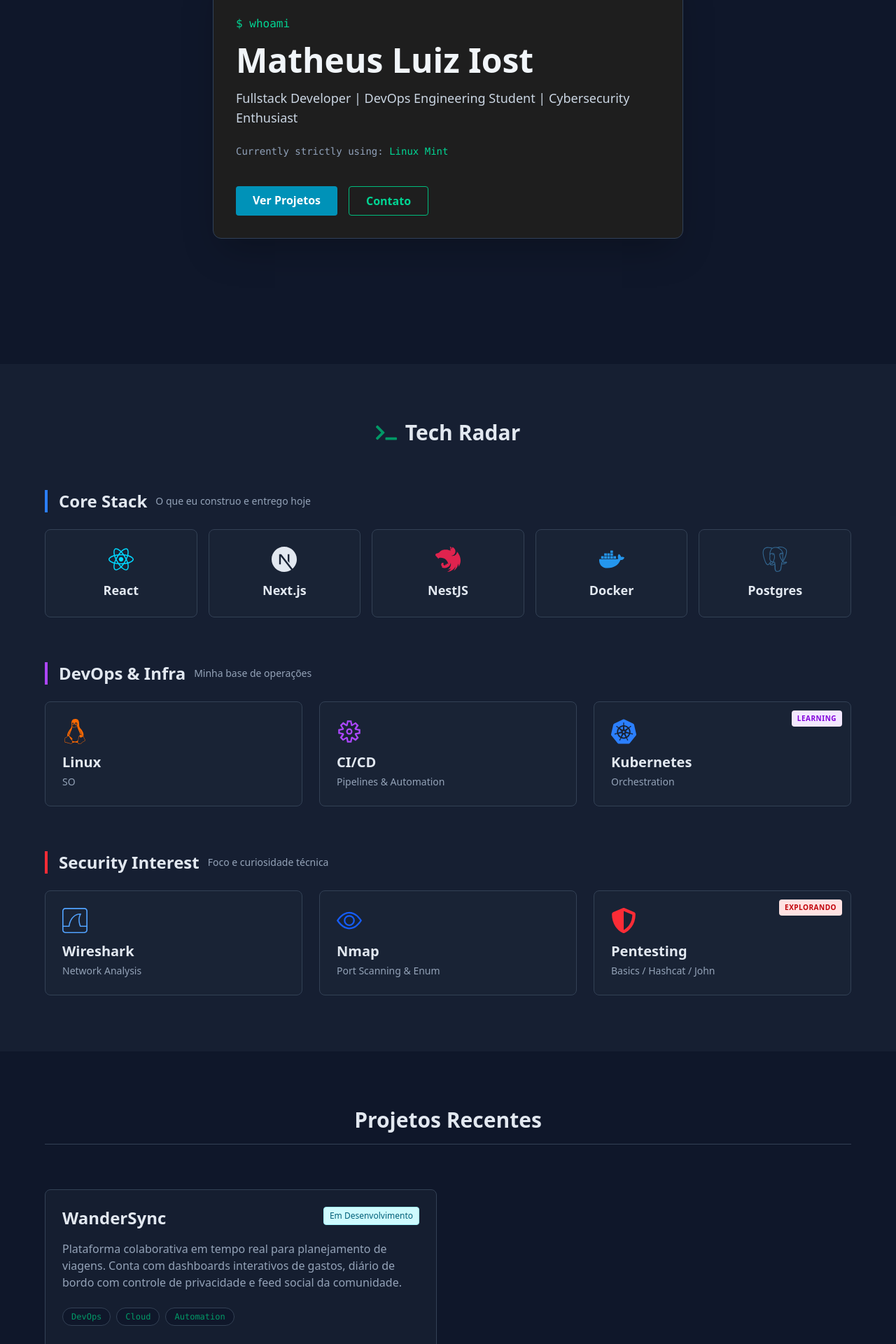
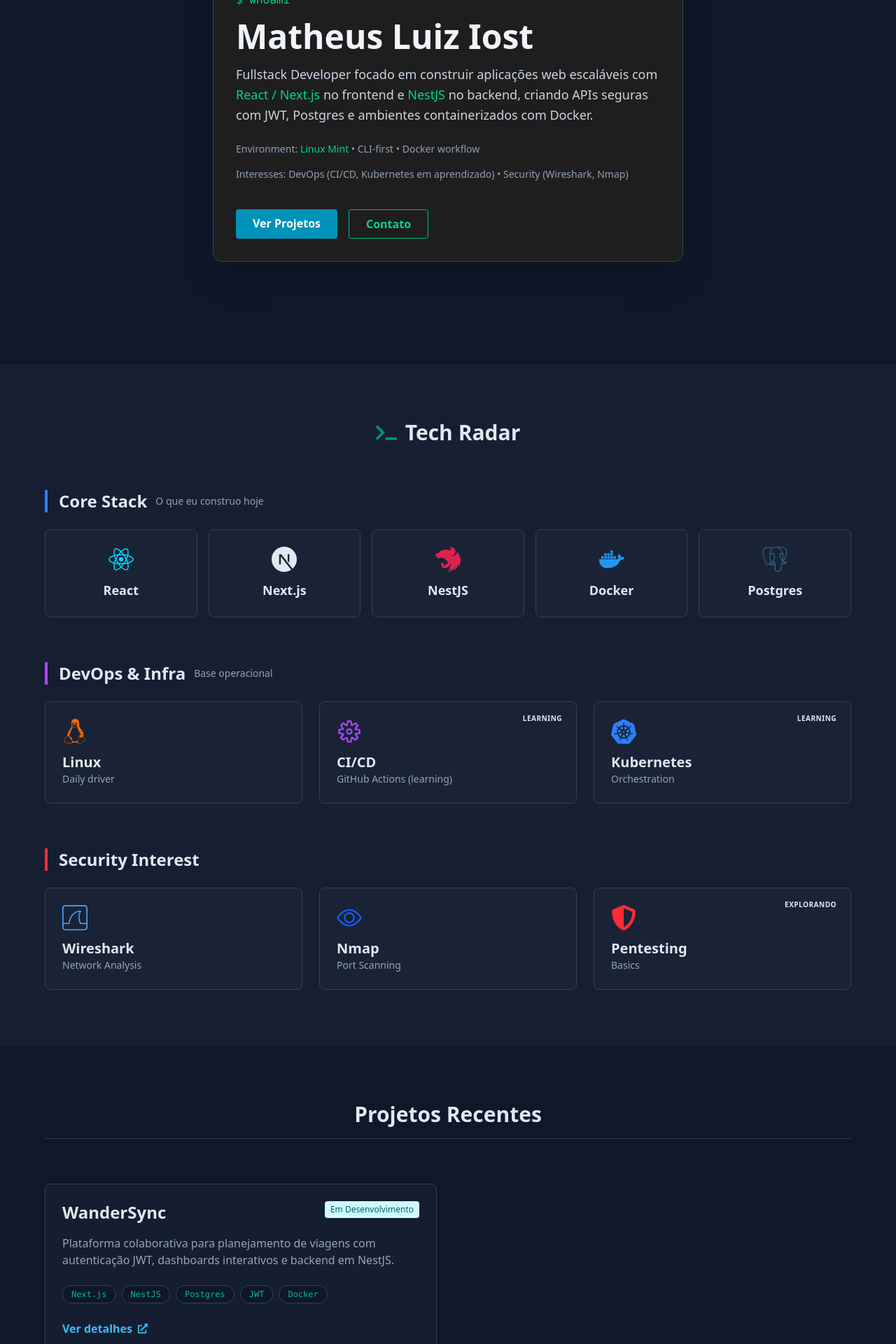
Before and after one commit to theusinhoiost/portfolio-matheus, a Next.js app: page / in a window 1280 px wide. Shown: the part 280-2200 px from the top of the page at 70% size. Built offline with nearby package versions, Linux system fonts and the light colour scheme.

Commit message:
refactor: enhance navigation structure and update project descriptions

```diff
--- a/app/page.tsx
+++ b/app/page.tsx
@@ -47,25 +47,32 @@ export default function Home() {
             Matheus
             <span className="text-emerald-500 dark:text-emerald-400">.dev</span>
           </motion.div>
+
           <div className="flex items-center gap-6">
             <ul className="hidden md:flex space-x-8 font-medium">
-              {["Sobre", "Skills", "Projetos", "Contato"].map((item) => (
-                <li key={item}>
+              {[
+                { label: "Sobre", href: "#sobre" },
+                { label: "Skills", href: "#skills" },
+                { label: "Projetos", href: "#projetos" },
+                { label: "Contato", href: "#contato" },
+              ].map((item) => (
+                <li key={item.href}>
                   <a
-                    href={`#${item.toLowerCase()}`}
+                    href={item.href}
                     className="hover:text-(--accent) transition-colors"
                   >
-                    {item}
+                    {item.label}
                   </a>
                 </li>
               ))}
             </ul>
+
             <ThemeToggle />
           </div>
         </div>
       </nav>
 
-      {/* Hero Section */}
+      {/* Hero */}
       <section
         id="sobre"
         className="min-h-screen flex items-center justify-center px-6 pt-24 pb-12"
@@ -76,17 +83,15 @@ export default function Home() {
           transition={{ duration: 0.5 }}
           className="max-w-2xl w-full rounded-xl shadow-2xl overflow-hidden bg-[#1e1e1e] border border-slate-700"
         >
-          {/* Barra do topo do Terminal */}
           <div className="bg-[#2d2d2d] px-4 py-3 border-b border-slate-700 flex items-center gap-2">
             <div className="w-3 h-3 rounded-full bg-red-500"></div>
             <div className="w-3 h-3 rounded-full bg-yellow-500"></div>
             <div className="w-3 h-3 rounded-full bg-green-500"></div>
-            <span className="text-slate-400 text-xs ml-4 font-mono select-none">
+            <span className="text-slate-400 text-xs ml-4 font-mono">
               bash - matheus@linux-mint
             </span>
           </div>
 
-          {/* Corpo do Terminal */}
           <div className="p-8 font-mono space-y-4">
             <motion.p
               initial={{ opacity: 0 }}
@@ -96,31 +101,42 @@ export default function Home() {
             >
               $ whoami
             </motion.p>
+
             <h1 className="text-4xl md:text-5xl font-bold text-slate-100 font-sans">
               Matheus Luiz Iost
             </h1>
-            <p className="text-lg text-slate-300 font-sans">
-              Fullstack Developer | DevOps Engineering Student | Cybersecurity
-              Enthusiast
+
+            <p className="text-lg text-slate-300 font-sans leading-relaxed">
+              Fullstack Developer focado em construir aplicações web escaláveis
+              com <span className="text-emerald-400">React / Next.js</span> no
+              frontend e <span className="text-emerald-400">NestJS</span> no
+              backend, criando APIs seguras com JWT, Postgres e ambientes
+              containerizados com Docker.
             </p>
-            <p className="text-sm text-slate-400 pt-2">
-              Currently strictly using:{" "}
-              <span className="text-emerald-400">Linux Mint</span>
+
+            <p className="text-sm text-slate-400 pt-2 font-sans">
+              Environment: <span className="text-emerald-400">Linux Mint</span>{" "}
+              • CLI-first • Docker workflow
+            </p>
+
+            <p className="text-sm text-slate-400 font-sans">
+              Interesses: DevOps (CI/CD, Kubernetes em aprendizado) • Security
+              (Wireshark, Nmap)
             </p>
 
             <motion.div
               initial={{ opacity: 0 }}
               animate={{ opacity: 1 }}
               transition={{ delay: 1 }}
-              className="pt-6 flex gap-4 font-sans"
+              className="pt-6 flex flex-wrap gap-4 font-sans"
             >
-              {/* Botões com cores fixas para combinar com o terminal escuro */}
               <a
                 href="#projetos"
                 className="px-6 py-2 bg-cyan-600 hover:bg-cyan-500 text-white rounded font-bold transition-all"
               >
                 Ver Projetos
               </a>
+
               <a
                 href="#contato"
                 className="px-6 py-2 border border-emerald-500 text-emerald-400 hover:bg-emerald-500/10 rounded font-bold transition-all"
@@ -132,26 +148,27 @@ export default function Home() {
         </motion.div>
       </section>
 
-      {/* Skills Section */}
+      {/* Skills */}
       <section id="skills" className="section-bg">
         <div className="max-w-6xl mx-auto">
           <motion.h2
             {...fadeInUp}
             className="text-3xl font-bold text-center mb-16 flex items-center justify-center gap-3"
           >
-            <FaTerminal className="text-emerald-600 dark:text-emerald-400" />{" "}
+            <FaTerminal className="text-emerald-600 dark:text-emerald-400" />
             Tech Radar
           </motion.h2>
 
           <div className="space-y-16">
-            {/* BLOCO 1: Core Stack */}
+            {/* Core */}
             <div>
               <div className="mb-6 flex items-center gap-3 border-l-4 border-blue-500 pl-4">
                 <h3 className="text-2xl font-bold">Core Stack</h3>
-                <span className="text-sm text-(--text-muted) font-normal">
-                  O que eu construo e entrego hoje
+                <span className="text-sm text-(--text-muted)">
+                  O que eu construo hoje
                 </span>
               </div>
+
               <motion.div
                 variants={staggerContainer}
                 initial="initial"
@@ -161,10 +178,7 @@ export default function Home() {
               >
                 {[
                   { icon: FaReact, name: "React", color: "text-[#00d8ff]" },
-                  {
-                    icon: SiNextdotjs,
-                    name: "Next.js",
-                  },
+                  { icon: SiNextdotjs, name: "Next.js" },
                   { icon: SiNestjs, name: "NestJS", color: "text-[#e0234e]" },
                   { icon: FaDocker, name: "Docker", color: "text-[#2496ed]" },
                   {
@@ -179,22 +193,21 @@ export default function Home() {
                     className="card card-hover hover:border-blue-500 flex flex-col items-center justify-center"
                   >
                     <skill.icon className={`text-4xl mb-3 ${skill.color}`} />
-                    <h3 className="text-lg font-bold text-center">
-                      {skill.name}
-                    </h3>
+                    <h3 className="text-lg font-bold">{skill.name}</h3>
                   </motion.div>
                 ))}
               </motion.div>
             </div>
 
-            {/* BLOCO 2: DevOps & Infra */}
+            {/* DevOps */}
             <div>
               <div className="mb-6 flex items-center gap-3 border-l-4 border-purple-500 pl-4">
                 <h3 className="text-2xl font-bold">DevOps & Infra</h3>
-                <span className="text-sm text-(--text-muted) font-normal">
-                  Minha base de operações
+                <span className="text-sm text-(--text-muted)">
+                  Base operacional
                 </span>
               </div>
+
               <motion.div
                 variants={staggerContainer}
                 initial="initial"
@@ -206,14 +219,15 @@ export default function Home() {
                   {
                     icon: FaLinux,
                     name: "Linux",
-                    desc: "SO",
+                    desc: "Daily driver",
                     color: "text-orange-500",
                   },
                   {
                     icon: VscGear,
                     name: "CI/CD",
-                    desc: "Pipelines & Automation",
+                    desc: "GitHub Actions (learning)",
                     color: "text-purple-500",
+                    isLearning: true,
                   },
                   {
                     icon: SiKubernetes,
@@ -226,33 +240,25 @@ export default function Home() {
                   <motion.div
                     key={index}
                     variants={fadeInUp}
-                    className="card card-hover hover:border-purple-500 relative group"
+                    className="card card-hover hover:border-purple-500 relative"
                   >
                     {skill.isLearning && (
-                      <span className="badge-learning bg-purple-100 text-purple-700 dark:bg-purple-500/20 dark:text-purple-300">
-                        Learning
-                      </span>
+                      <span className="badge-learning">Learning</span>
                     )}
-                    <skill.icon
-                      className={`text-4xl mb-3 ${skill.color} group-hover:scale-110 transition-transform`}
-                    />
+                    <skill.icon className={`text-4xl mb-3 ${skill.color}`} />
                     <h3 className="text-xl font-bold">{skill.name}</h3>
-                    <p className="text-sm text-(--text-muted) mt-1">
-                      {skill.desc}
-                    </p>
+                    <p className="text-sm text-(--text-muted)">{skill.desc}</p>
                   </motion.div>
                 ))}
               </motion.div>
             </div>
 
-            {/* BLOCO 3: Security */}
+            {/* Security */}
             <div>
               <div className="mb-6 flex items-center gap-3 border-l-4 border-red-500 pl-4">
                 <h3 className="text-2xl font-bold">Security Interest</h3>
-                <span className="text-sm text-(--text-muted) font-normal">
-                  Foco e curiosidade técnica
-                </span>
               </div>
+
               <motion.div
                 variants={staggerContainer}
                 initial="initial"
@@ -270,13 +276,13 @@ export default function Home() {
                   {
                     icon: BsEye,
                     name: "Nmap",
-                    desc: "Port Scanning & Enum",
+                    desc: "Port Scanning",
                     color: "text-blue-600",
                   },
                   {
                     icon: FaShieldAlt,
                     name: "Pentesting",
-                    desc: "Basics / Hashcat / John",
+                    desc: "Basics",
                     color: "text-red-500",
                     isLearning: true,
                   },
@@ -284,20 +290,14 @@ export default function Home() {
                   <motion.div
                     key={index}
                     variants={fadeInUp}
-                    className="card card-hover hover:border-red-500 relative group"
+                    className="card card-hover hover:border-red-500 relative"
                   >
                     {skill.isLearning && (
-                      <span className="badge-learning bg-red-100 text-red-700 dark:bg-red-500/20 dark:text-red-300">
-                        Explorando
-                      </span>
+                      <span className="badge-learning">Explorando</span>
                     )}
-                    <skill.icon
-                      className={`text-4xl mb-3 ${skill.color} group-hover:scale-110 transition-transform`}
-                    />
+                    <skill.icon className={`text-4xl mb-3 ${skill.color}`} />
                     <h3 className="text-xl font-bold">{skill.name}</h3>
-                    <p className="text-sm text-(--text-muted) mt-1">
-                      {skill.desc}
-                    </p>
+                    <p className="text-sm text-(--text-muted)">{skill.desc}</p>
                   </motion.div>
                 ))}
               </motion.div>
@@ -306,12 +306,13 @@ export default function Home() {
         </div>
       </section>
 
-      {/* Projetos Section (Simplificada com as novas classes) */}
+      {/* Projetos */}
       <section id="projetos" className="py-20 px-6">
         <div className="max-w-6xl mx-auto">
-          <h2 className="text-3xl font-bold text-center mb-16 border-b border-(--border-color) pb-4 inline-block w-full">
+          <h2 className="text-3xl font-bold text-center mb-16 border-b border-(--border-color) pb-4">
             Projetos Recentes
           </h2>
+
           <div className="grid md:grid-cols-2 gap-8">
             <motion.div
               initial={{ opacity: 0, x: -50 }}
@@ -320,34 +321,38 @@ export default function Home() {
               className="card card-hover hover:border-emerald-500 group"
             >
               <div className="flex justify-between items-start mb-4">
-                <h3 className="text-2xl font-bold group-hover:text-emerald-500 transition-colors">
+                <h3 className="text-2xl font-bold group-hover:text-emerald-500">
                   WanderSync
                 </h3>
-                <span className="text-xs bg-cyan-100 text-cyan-800 dark:bg-cyan-900 dark:text-cyan-200 px-2 py-1 rounded border border-cyan-200 dark:border-cyan-700">
+
+                <span className="text-xs bg-cyan-100 text-cyan-800 px-2 py-1 rounded">
                   Em Desenvolvimento
                 </span>
               </div>
+
               <p className="text-(--text-muted) mb-6">
-                Plataforma colaborativa em tempo real para planejamento de
-                viagens. Conta com dashboards interativos de gastos, diário de
-                bordo com controle de privacidade e feed social da comunidade.
+                Plataforma colaborativa para planejamento de viagens com
+                autenticação JWT, dashboards interativos e backend em NestJS.
               </p>
+
               <div className="flex flex-wrap gap-2 mb-6">
-                {["DevOps", "Cloud", "Automation"].map((tag) => (
-                  <span
-                    key={tag}
-                    className="text-xs font-mono bg-(--bg-main) text-emerald-600 dark:text-emerald-400 px-3 py-1 rounded-full border border-(--border-color)"
-                  >
-                    {tag}
-                  </span>
-                ))}
+                {["Next.js", "NestJS", "Postgres", "JWT", "Docker"].map(
+                  (tag) => (
+                    <span
+                      key={tag}
+                      className="text-xs font-mono bg-(--bg-main) text-emerald-500 px-3 py-1 rounded-full border border-(--border-color)"
+                    >
+                      {tag}
+                    </span>
+                  ),
+                )}
               </div>
+
               <Link
                 href="/wandersync"
                 className="inline-flex items-center gap-2 text-(--accent) hover:underline font-bold"
               >
-                Ver Detalhes do Projeto{" "}
-                <FaExternalLinkAlt className="text-sm" />
+                Ver detalhes <FaExternalLinkAlt className="text-sm" />
               </Link>
             </motion.div>
           </div>
@@ -363,20 +368,26 @@ export default function Home() {
           <a
             href="https://github.com/theusinhoiost"
             target="_blank"
+            rel="noopener noreferrer"
+            aria-label="GitHub"
             className="text-(--text-muted) hover:text-(--text-main) hover:scale-110 transition-all"
           >
             <FaGithub />
           </a>
+
           <a
             href="https://www.linkedin.com/in/matheusiost/"
             target="_blank"
+            rel="noopener noreferrer"
+            aria-label="LinkedIn"
             className="text-(--text-muted) hover:text-[#0a66c2] hover:scale-110 transition-all"
           >
             <FaLinkedin />
           </a>
         </div>
+
         <p className="text-(--text-muted)">
-          © 2026 Matheus Luiz Iost. Desenvolvido com Next.js & Tailwind.
+          © 2026 Matheus Luiz Iost — Built with Next.js & Tailwind
         </p>
       </footer>
     </div>
```
